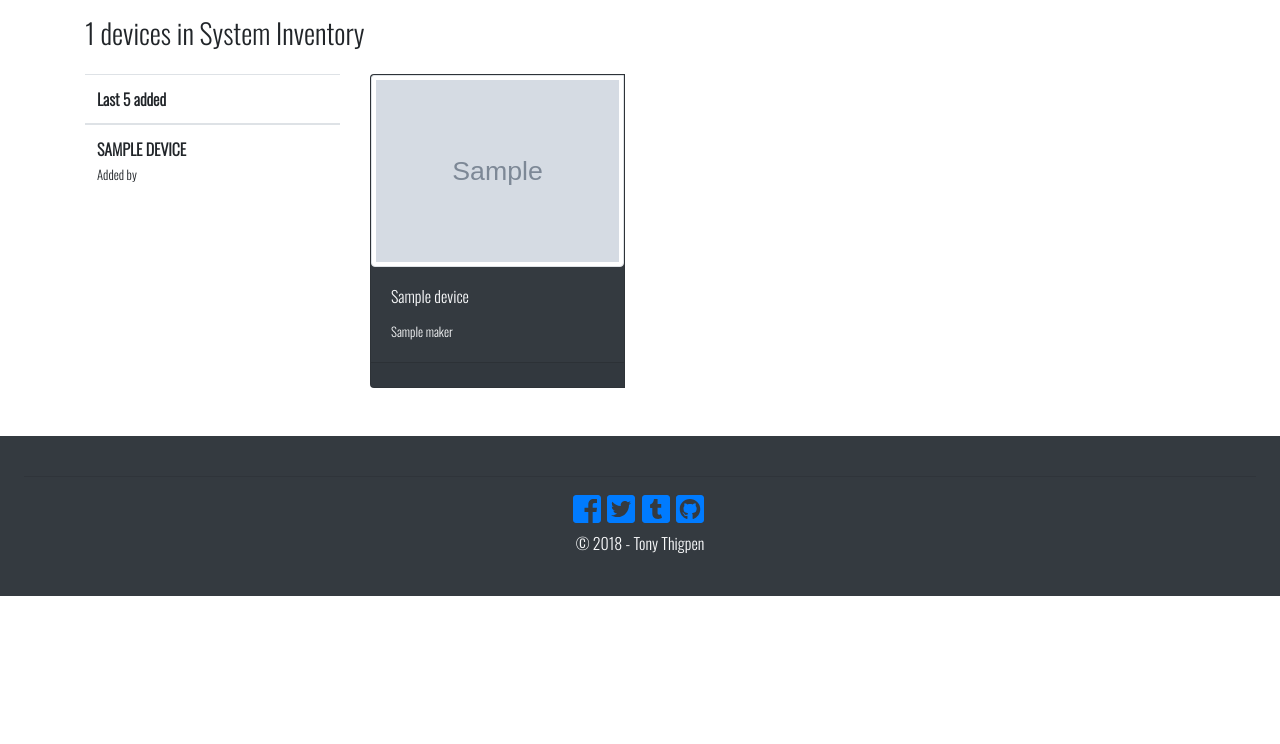
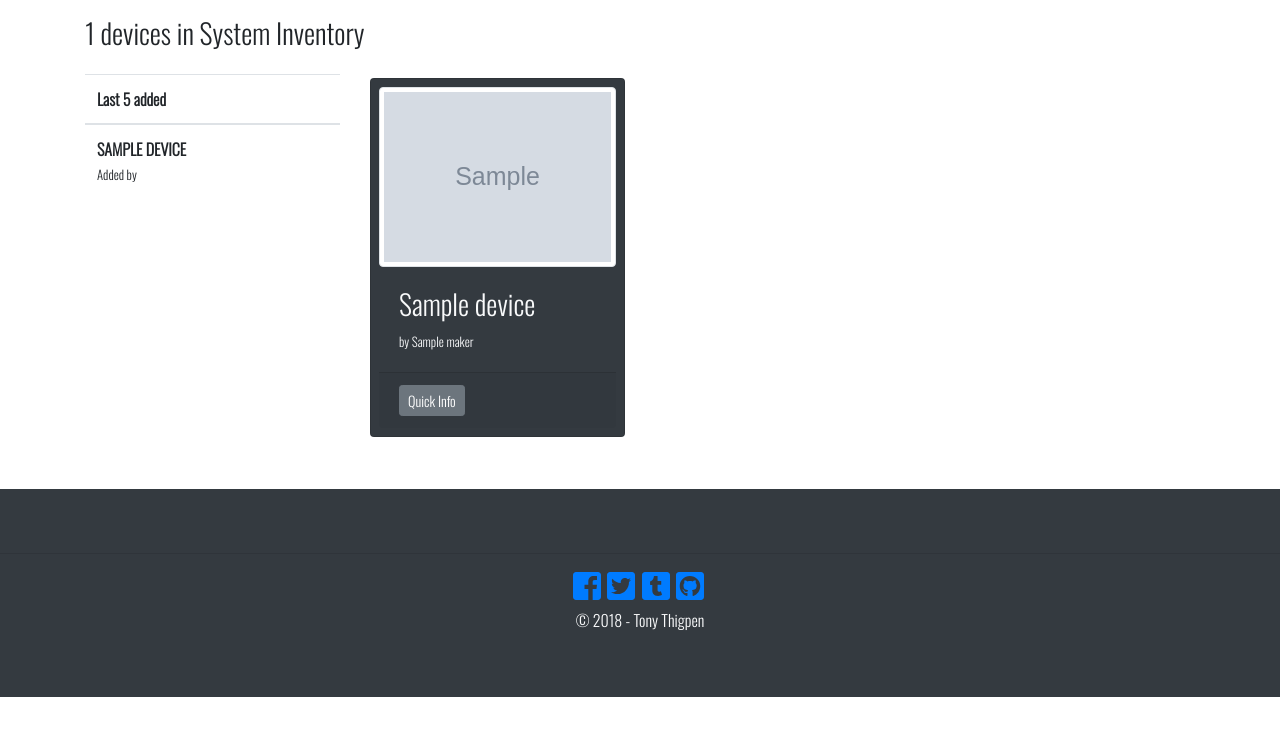
Before and after one commit to Phantom-Hex/SerialF, a Django app: template Serial/templates/extra/device_list.html in a window 1280 px wide. Shown: the part 56-800 px from the top of the page. Run offline with Django 3.2, Linux system fonts and the light colour scheme; the template is opened without the code that fills it: most values are stand-ins (such as "Sample title", 1, 10 or a date in 2020); grey boxes marked "Sample" are stand-in pictures; some libraries are stand-ins or nearby versions; some web fonts are replaced.

Commit message:
Added popovers to the Device Inventory page/

```diff
--- a/Serial/templates/extra/device_list.html
+++ b/Serial/templates/extra/device_list.html
@@ -20,7 +20,12 @@
                 </thead>
                 {% for device in devices|slice:":5" %}
                     <tr>
-                        <td><strong>{{ device.name|upper }}</strong><br>
+                        <td>
+                            {% if user.is_authenticated %}
+                                <a href="{% url 'device-detail' device.pk %}"><strong>{{ device.name|upper }}</strong></a><br>
+                                {% else %}
+                                <strong>{{ device.name|upper }}</strong><br>
+                            {% endif %}
                             <small class="small">Added by {{ device.created_by.first_name }}</small>
                         </td>
                     </tr>
@@ -29,26 +34,41 @@
         </div>
         <div class="col-sm-9">
             <div class="row">
+                <!-- Cards -->
                 {% for device in devices %}
-                    <div class="col-6 col-sm-6 col-md-4 col-lg-3 col-xl-4 card-group">
-                        <div class="card bg-dark text-light">
+                    <div class="col col-sm-6 col-md-6 col-lg-4 col-xl-4 card-group">
+                        <div class="card bg-dark text-light p-2 my-1 mx-auto">
                             <img class="card-img-top img-thumbnail" src="{{ MEDIA_URL }}{{ device.photo }}"
                                  alt="{{ device.description }}">
                             <div class="card-body">
-                                <h6 class="card-title">{{ device.name }}</h6>
-                                <small class="card-text">{{ device.maker }}</small>
+                                <h3>{{ device.name }}</h3>
+                                <small>by {{ device.maker }}</small>
                             </div>
                             <div class="card-footer">
-                                {% if user.is_authenticated %}
-                                    <a href="{% url 'device-detail' device.pk %}" class="btn btn-sm btn-primary">Details</a>
-                                {% endif %}
+                                <div class="btn-group">
+                                    <button type="button" id="example" class="btn btn-sm btn-secondary"
+                                            data-toggle="popover" title="{{ device.name }}"
+                                            data-content="{{ device.description }} - <p>SKU: {{ device.SKU }}</p>"
+                                            data-html="true">
+                                        Quick Info
+                                    </button>
+                                    {% if user.is_authenticated %}
+                                        <a href="{% url 'device-detail' device.pk %}"
+                                           class="btn btn-sm btn-primary">Details</a>
+                                    {% endif %}
+                                </div>
                             </div>
                         </div>
-                    <br><br>
                     </div>
                 {% endfor %}
+            <br>
             </div>
         </div>
     </div>
     <br>
+    <script>
+        $(function () {
+            $('[data-toggle="popover"]').popover();
+        })
+    </script>
 {% endblock %}
--- a/templates/home.html
+++ b/templates/home.html
@@ -8,7 +8,7 @@
         <p class="display-3" id="SF">Serial Flakes</p>
         <h2 class="text-muted">A Code Louisville project.</h2>
     </div>
-    <div class="lead">
+    <div class="container p-5 m-5">
     {% if user.is_authenticated and user.first_name != null %}
         <h1 class="display-4">Welcome, {{ user.first_name }}!</h1>
         <p>This is a project designed to keep things in check. Feel free to browse around.</p>
@@ -17,7 +17,7 @@
         <p >This is a project designed to keep things in check. Feel free to browse around, {{ user.first_name }}.</p>
     {% else %}
         <h1 class="display-4">Hi there!</h1>
-        <p class="lead">Welcome to the Serial Flakes project.
+        <p>Welcome to the Serial Flakes project.
             If you haven't already, please register and then login.<br>
             Or, if you have a login already, please login!</p>
     {% endif %}
--- a/templates/layout.html
+++ b/templates/layout.html
@@ -55,12 +55,13 @@
     {% block content %}{% endblock %}
 </div>
 <br>
-<footer class="panel-footer bg-dark text-center text-light p-4">
+<footer class="bg-dark text-center text-light py-5">
     <div class="container">
-        {% block footer %}{% endblock %}
+        {% block footer %}
+        {% endblock %}
     </div>
     {% if user.is_superuser %}
-        <p class="text-danger text-uppercase pt-4">Danger mode active.</p>
+        <p class="text-danger text-uppercase">Danger mode active.</p>
         <small>Please don't break anything.</small>
     {% endif %}
     <hr>
```
Also changed, not shown: Serial/templates/form.html (+10 -7 lines), db.sqlite3.
